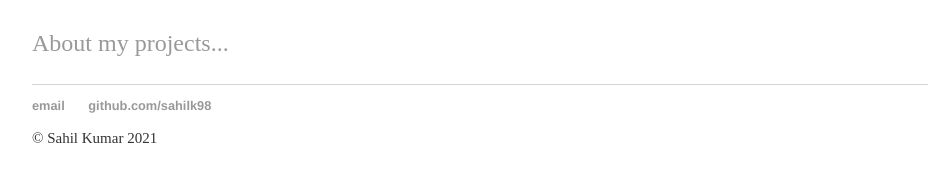
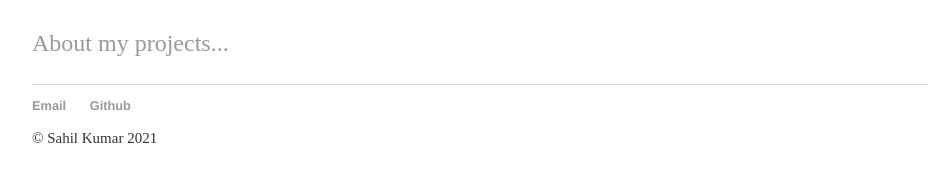
Before and after one commit to sahilk98/sahilk98.github.io, a Jekyll site: the page built from index.html, in a window 1280 px wide. Shown: the part 569-751 px from the top of the page, without its empty margins (160-1100 px from the left). Built offline with Jekyll 4.4.1, drawn with Linux system fonts in a browser that asks for light colours.

Commit message:
Update default.html

```diff
--- a/_layouts/default.html
+++ b/_layouts/default.html
@@ -21,10 +21,10 @@
 			</div><!-- /.container -->
 			<footer>
 	    		<ul>
-	        		<li><a href="mailto:sahilkumarjkt@gmail.com">email</a></li>
-	        		<li><a href="https://github.com/sahilk98">github.com/sahilk98</a></li>
+	        		<li><a href="mailto:sahilkumarjkt@gmail.com">Email</a></li>
+	        		<li><a href="https://github.com/sahilk98">Github</a></li>
 				</ul>
-				<p style = 'font-size:15px'>&copy; Sahil Kumar 2021</p>
+			<p style = 'font-size:15px'>&copy; Sahil Kumar 2021</p>
 			</footer>
 		</body>
 	</html>
```
